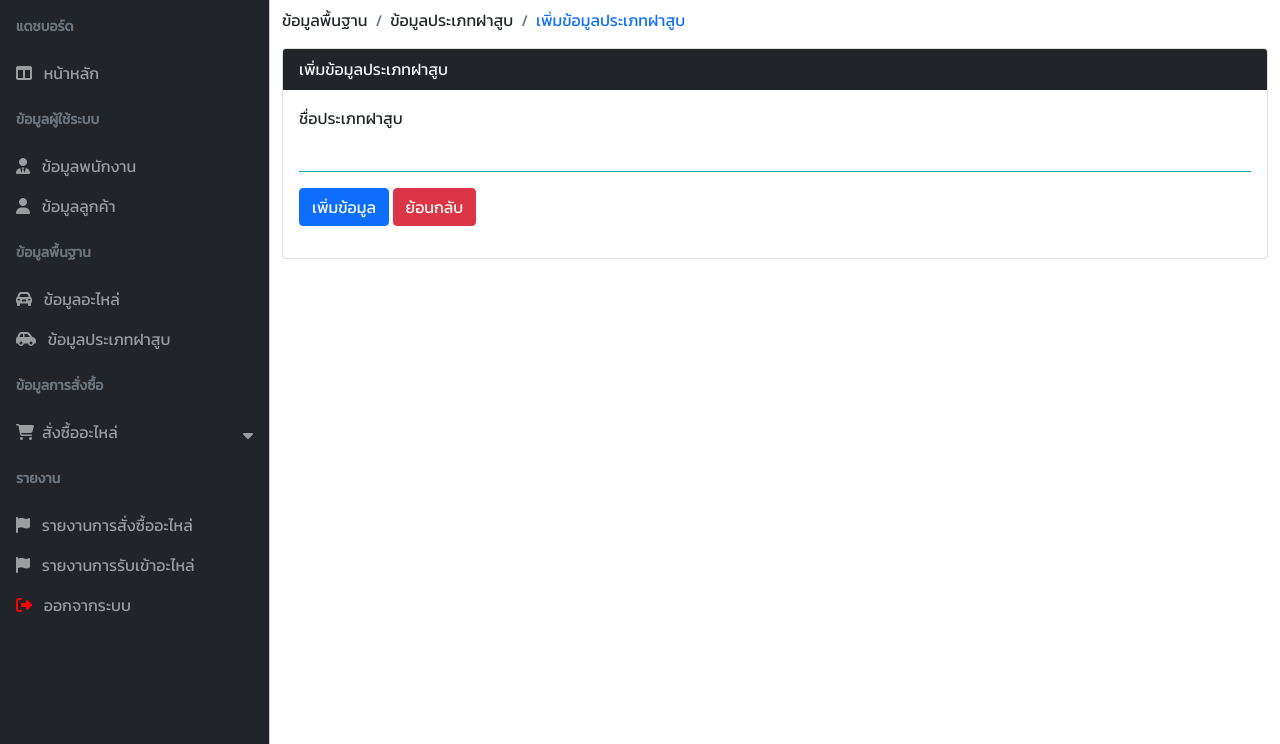
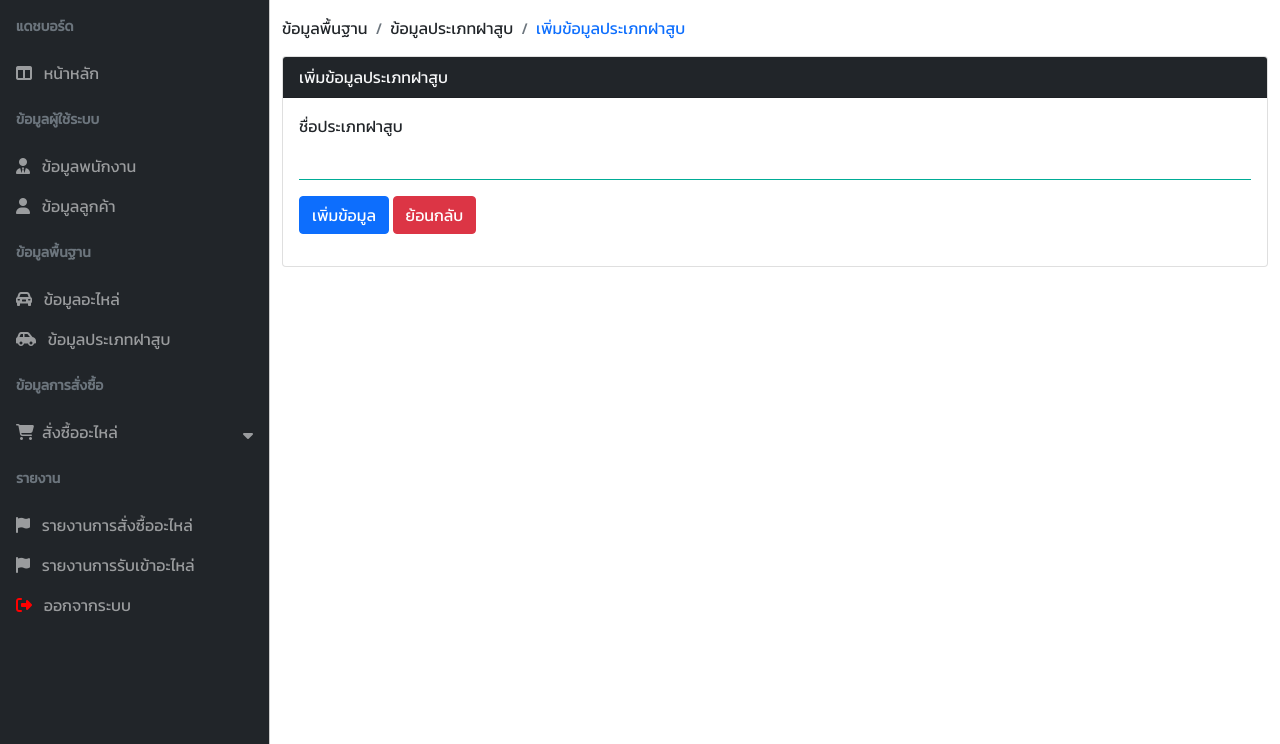
Before and after one commit to HarisPasival/new-project, a PHP site: page /admin/add_model.php in a window 1280 px wide. Shown: the part 56-800 px from the top of the page. Run offline with PHP 8.4, Linux system fonts and the light colour scheme; some libraries are stand-ins or nearby versions.

Commit message:
new28/9/65

```diff
--- a/admin/add_model.php
+++ b/admin/add_model.php
@@ -144,7 +144,7 @@
     <!-- content -->
     <main class="mt-5 pt-3">
         <div class="container-fluid">
-            <div class="row">
+            <div class="row mt-2">
                 <div class="col-md-12">
                     <ol class="breadcrumb">
                         <li class="breadcrumb-item">ข้อมูลพื้นฐาน</li>
--- a/admin/add_spares.php
+++ b/admin/add_spares.php
@@ -144,7 +144,7 @@
     <!-- content -->
     <main class="mt-5 pt-3">
         <div class="container-fluid">
-            <div class="row">
+            <div class="row mt-2">
                 <div class="col-md-12">
                     <ol class="breadcrumb">
                         <li class="breadcrumb-item">ข้อมูลพื้นฐาน</li>
```
